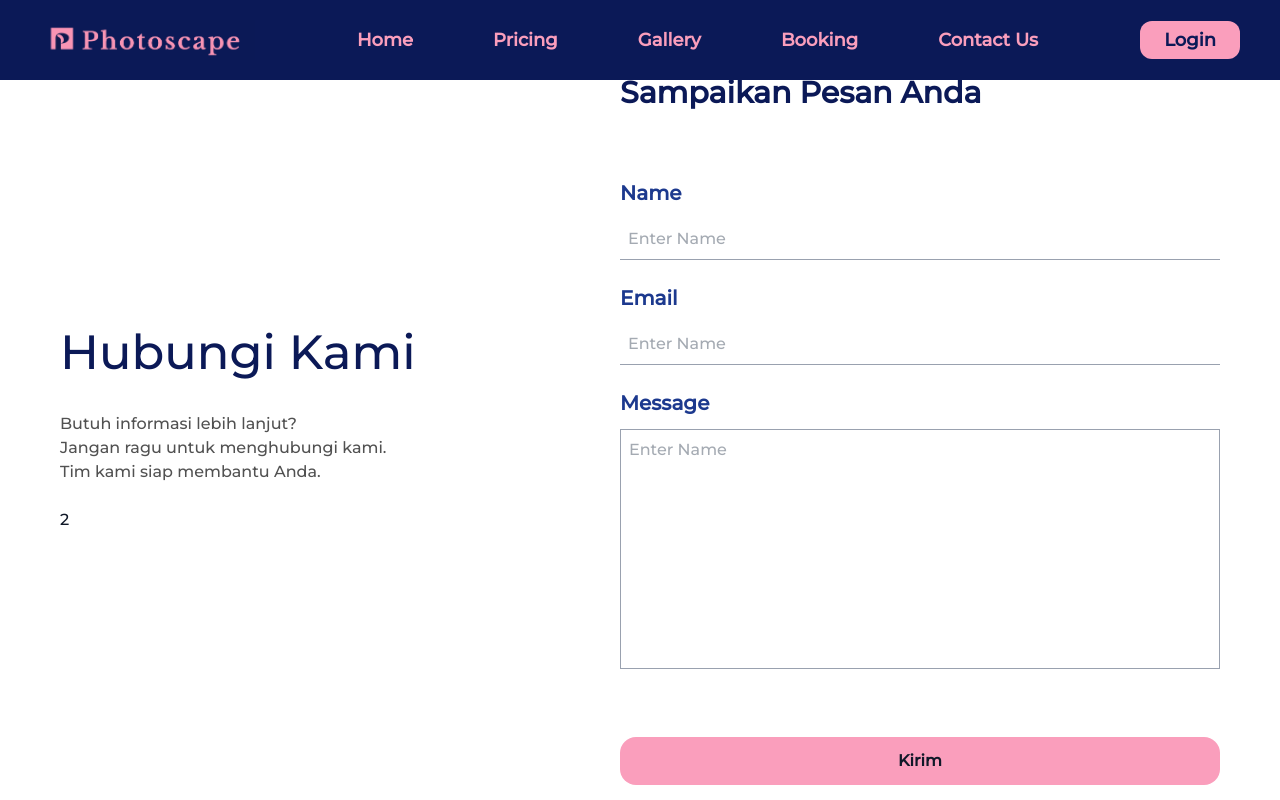
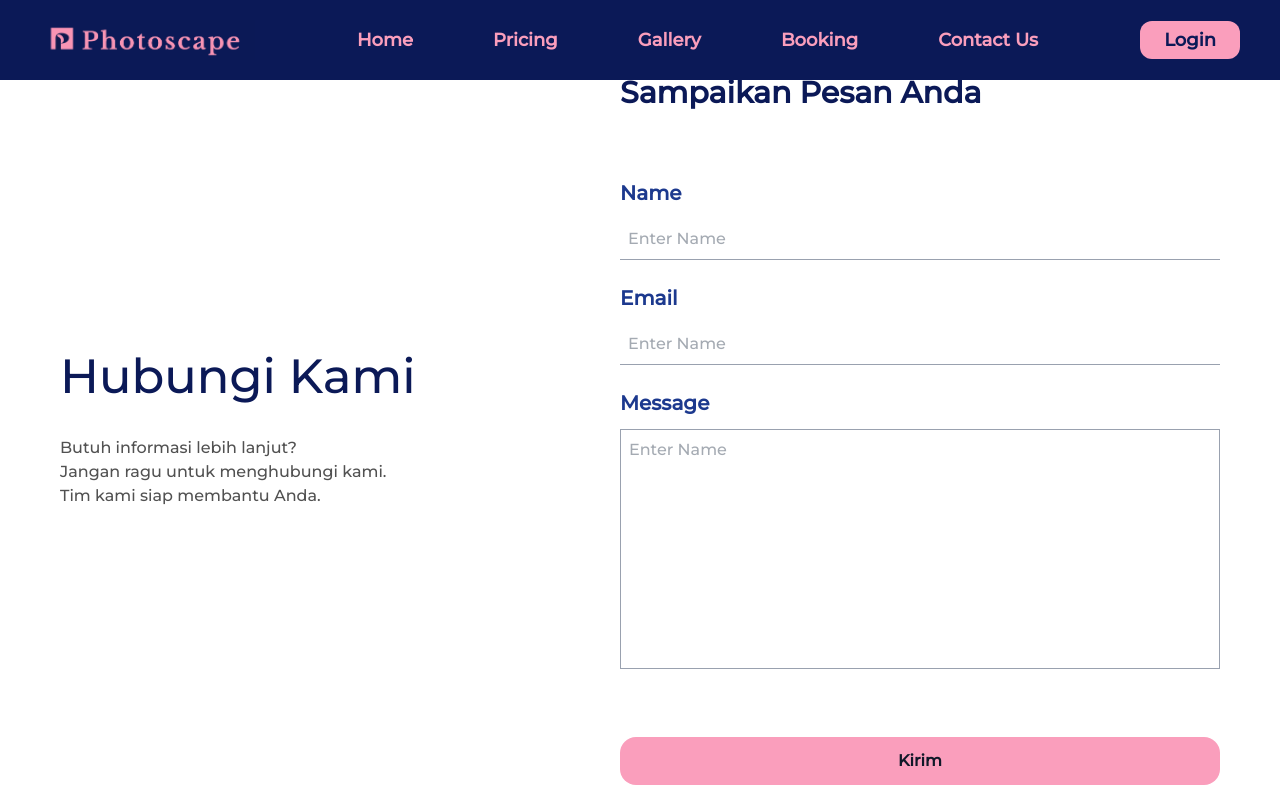
Before and after one commit to benayajosuaa/photoscape-frontend, a Next.js app: page /contact-us in a window 1280 px wide. Shown: the top 800 px of the page. Built offline with nearby package versions, Linux system fonts and the light colour scheme.

Commit message:
delete : hapus div yang tidak berguna

```diff
--- a/src/app/(public)/contact-us/page.tsx
+++ b/src/app/(public)/contact-us/page.tsx
@@ -24,7 +24,6 @@ export default function Home() {
                         <span className="text-[#515151]">Butuh informasi lebih lanjut? <br/> Jangan ragu untuk menghubungi kami. <br/> Tim kami siap membantu Anda.</span>
 
                     </div>
-                    <div>2</div>
                 </div>
                 <div className="flex flex-col gap-y-2 justify-start w-150">
                     <div>
```
